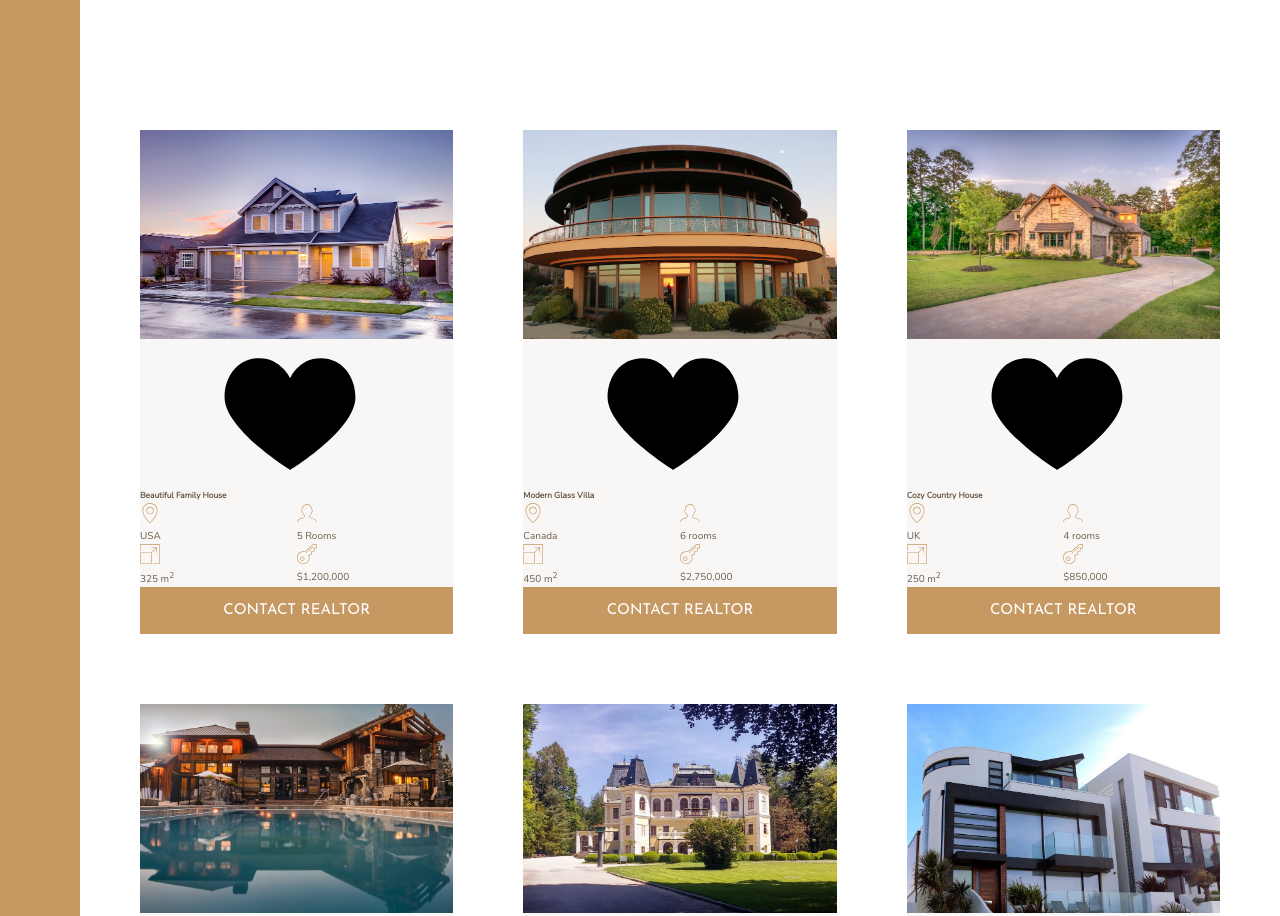
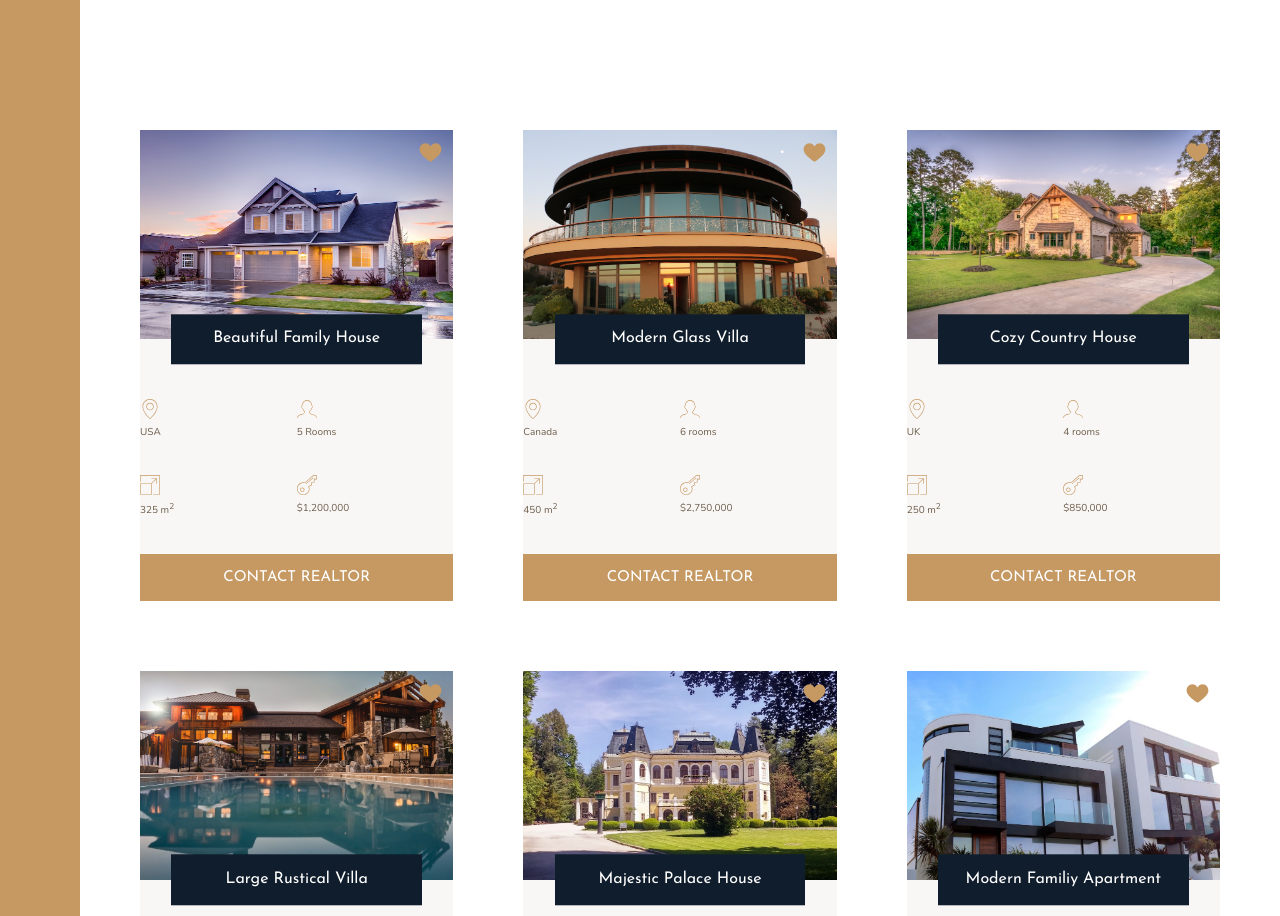
Before and after one commit to JohnPaulFich/nexter-project, a website: page index.html in a window 1280 px wide. Shown: the part 1840-2756 px from the top of the page. Drawn offline with nearby package versions, Linux system fonts and the light colour scheme.

Commit message:
continuing homes section

```diff
--- a/sass/_homes.scss
+++ b/sass/_homes.scss
@@ -11,18 +11,49 @@
 
 		display: grid;
 		grid-template-columns: repeat(2, 1fr);
+		grid-row-gap: 3.5rem;
 
 		&__img {
 			width: 100%;
 			grid-column: 1 / -1;
+			grid-row: 1 / 2;
+			z-index: 10;
 		}
 
 		&__like {
-
+			grid-column: 2 / -1;
+			grid-row: 1 / 2;
+			fill: $color-primary;
+			width: 2.5rem;
+			height: 2.5rem;
+			z-index: 20;
+			justify-self: end;
+			margin: 1rem;
 		}
 
 		&__name {
 			grid-column: 1 / -1;
+			grid-row: 1 / 2;
+			z-index: 30;
+			justify-self: center;
+			align-self: end;
+
+			transform: translateY(50%);
+
+			font-family: $font-display;
+			font-size: 1.6rem;
+			text-align: center;
+			background-color: $color-secondary;
+			color: #fff;
+			font-weight: 400;
+			padding: 1.25rem;
+			width: 80%;
+
+		}
+
+		&__location,
+		&__rooms {
+			margin-top: 2.5rem;
 		}
 
 		&__location,
```
Also changed, not shown: css/style.css.
